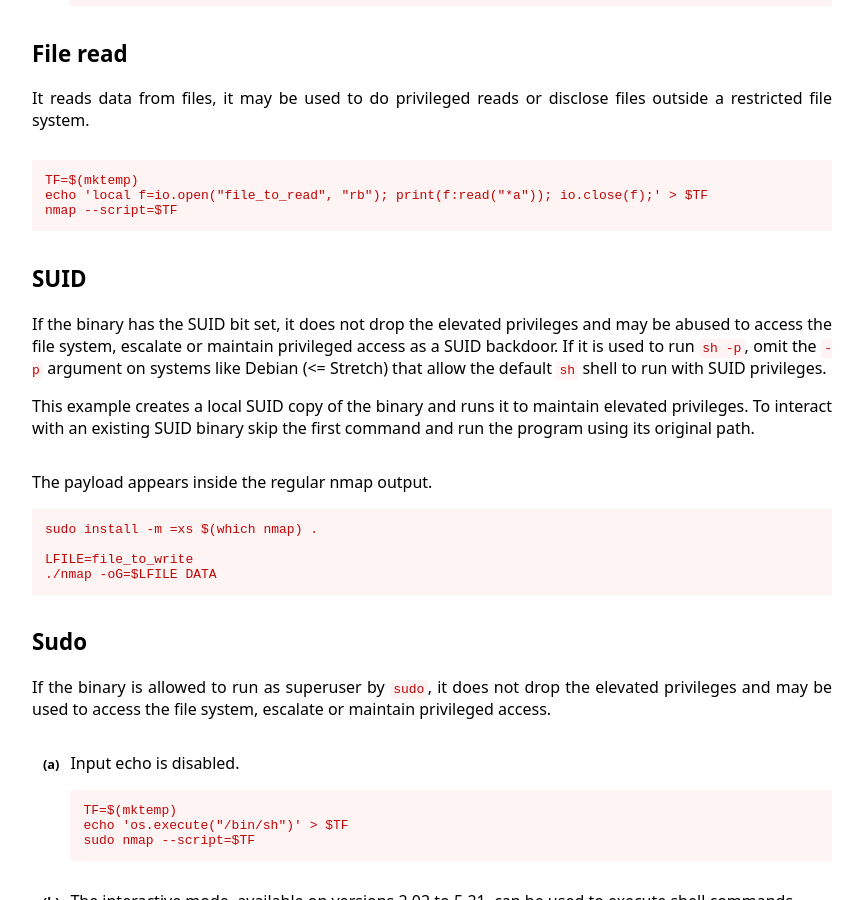
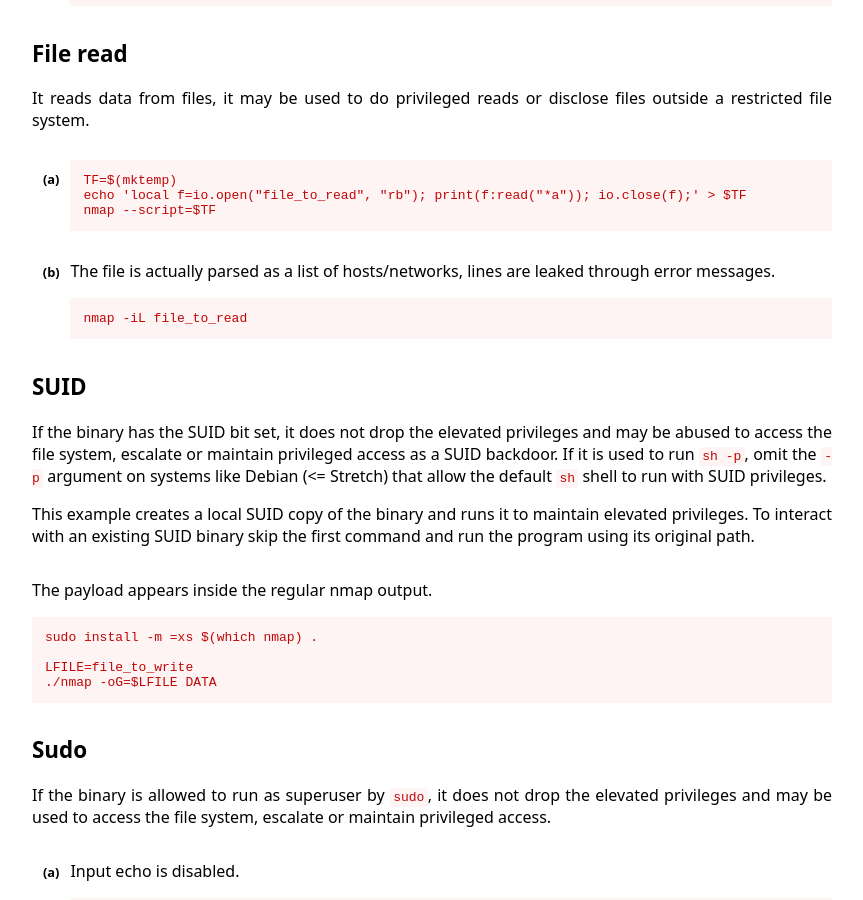
Before and after one commit to GTFOBins/GTFOBins.github.io, a Jekyll site: the page built from _gtfobins/nmap.md, in a window 1280 px wide and 900 px high, scrolled down 2774 px. Shown: the whole window, without its empty margins (208-1071 px from the left). Built offline with Jekyll 4.4.1, drawn with Linux system fonts in a browser that asks for light colours.

Commit message:
Add nmap file-read via -iL optio
Co-authored-by: Andrea Cardaci <cyrus.and@gmail.com>

```diff
--- a/_gtfobins/nmap.md
+++ b/_gtfobins/nmap.md
@@ -96,6 +96,9 @@ functions:
         TF=$(mktemp)
         echo 'local f=io.open("file_to_read", "rb"); print(f:read("*a")); io.close(f);' > $TF
         nmap --script=$TF
+    - description: The file is actually parsed as a list of hosts/networks, lines are leaked through error messages.
+      code: |
+        nmap -iL file_to_read
   sudo:
     - description: Input echo is disabled.
       code: |
```
